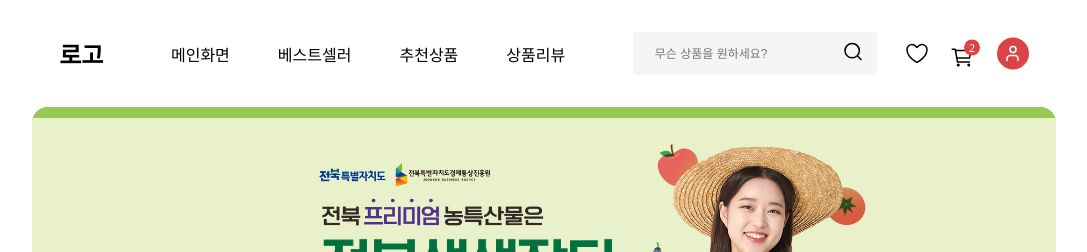
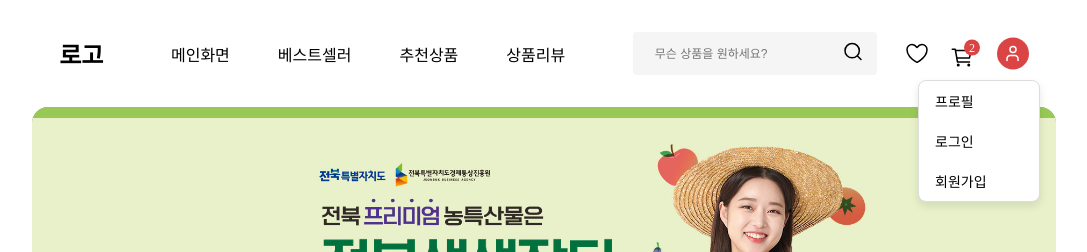
Before and after one commit to ehy0414/React-ReFruit, a React (Create React App) app: page / in a window 1280 px wide. Both pictures are taken after a click on the button 1108 px from the left and 53 px from the top of the page. Shown: the top 252 px of the page, without its empty margins (96-1183 px from the left). Built offline with nearby package versions, Linux system fonts and the light colour scheme; data requests are answered from the project's data file.

Commit message:
:art: design: 유저 아이콘 클릭 시 드롭다운 추가 :sparkles: feat: 로그인 여부를 통한 드롭다운 변경 기능 및 로그아웃 기능 추가

```diff
--- a/src/components/layout/header/HeaderDesign.jsx
+++ b/src/components/layout/header/HeaderDesign.jsx
@@ -1,16 +1,59 @@
 "use client";
-import React, { useState } from "react";
+import React, { useEffect, useRef, useState } from "react";
 import { useNavigate } from "react-router-dom";
 import styled from "styled-components";
 
 const HeaderDesign = () => {
   const navigate = useNavigate();
+  const [searchTerm, setSearchTerm] = useState("");
+  const [isDropdownOpen, setDropdownOpen] = useState(false);
+  const dropdownRef = useRef(null);
+  const [isLoggedIn, setIsLoggedIn] = useState(false); // 실제 로그인 상태로 교체 가능
 
-  const [searchTerm, setSearchTerm] = useState("");
+  const handleUserIconClick = () => {
+    setDropdownOpen(prev => !prev);
+  };
+
+  // 바깥 클릭 시 드롭다운 닫기
+  useEffect(() => {
+    const userId = localStorage.getItem("userId");
+    if(userId) {
+      setIsLoggedIn(true);
+    } else {
+      setIsLoggedIn(false);
+    }
+    const handleClickOutside = (event) => {
+      if (dropdownRef.current && !dropdownRef.current.contains(event.target)) {
+        setDropdownOpen(false);
+      }
+    };
+    document.addEventListener("mousedown", handleClickOutside);
+    return () => document.removeEventListener("mousedown", handleClickOutside);
+  }, []);
 
   const handleSearch = () => {
     if (searchTerm.trim()) {
       navigate(`/search?query=${encodeURIComponent(searchTerm.trim())}`);
+    }
+  };
+
+  // 로그아웃 함수
+  const handleLogout = () => {
+    localStorage.removeItem("userId");
+    localStorage.removeItem("userName");
+    localStorage.removeItem("userEmail");
+    setIsLoggedIn(false);
+    alert("로그아웃 되었습니다.");
+    navigate("/"); // 홈페이지로 이동
+  };
+
+  //프로필 클릭시 로그인 여부 확인
+  const handleProfileClick = () => {
+    if (isLoggedIn) {
+      navigate("/profile");
+    } else {
+      alert("로그인이 필요합니다.");
+      navigate("/login");
     }
   };
 
@@ -43,7 +86,7 @@ const HeaderDesign = () => {
         </SearchContainer>
 
         <IconsContainer>
-          <WishlistIcon
+          <WishlistIcon onClick={() => {navigate("/wishlist")}}
             dangerouslySetInnerHTML={{
               __html: `<svg width="32" height="33" viewBox="0 0 32 33" fill="none" xmlns="http://www.w3.org/2000/svg">
               <path d="M11 7.5C8.239 7.5 6 9.716 6 12.45C6 14.657 6.875 19.895 15.488 25.19C15.6423 25.2839 15.8194 25.3335 16 25.3335C16.1806 25.3335 16.3577 25.2839 16.512 25.19C25.125 19.895 26 14.657 26 12.45C26 9.716 23.761 7.5 21 7.5C18.239 7.5 16 10.5 16 10.5C16 10.5 13.761 7.5 11 7.5Z" stroke="black" stroke-width="1.5" stroke-linecap="round" stroke-linejoin="round"></path>
@@ -64,15 +107,28 @@ const HeaderDesign = () => {
               }}
             />
           </CartContainer>
-          <UserIcon
+          <UserIcon onClick={handleUserIconClick}
             dangerouslySetInnerHTML={{
               __html: `<svg width="32" height="33" viewBox="0 0 32 33" fill="none" xmlns="http://www.w3.org/2000/svg">
-              <rect y="0.5" width="32" height="32" rx="16" fill="#DB4444"></rect>
-              <path d="M21 23.5V21.8333C21 20.9493 20.691 20.1014 20.1408 19.4763C19.5907 18.8512 18.8446 18.5 18.0667 18.5H12.9333C12.1554 18.5 11.4093 18.8512 10.8592 19.4763C10.309 20.1014 10 20.9493 10 21.8333V23.5" stroke="white" stroke-width="1.5" stroke-linecap="round" stroke-linejoin="round"></path>
-              <path d="M16 15.5C17.6569 15.5 19 14.1569 19 12.5C19 10.8431 17.6569 9.5 16 9.5C14.3431 9.5 13 10.8431 13 12.5C13 14.1569 14.3431 15.5 16 15.5Z" stroke="white" stroke-width="1.5" stroke-linecap="round" stroke-linejoin="round"></path>
-            </svg>`,
+                <rect y="0.5" width="32" height="32" rx="16" fill="#DB4444"></rect>
+                <path d="M21 23.5V21.8333C21 20.9493 20.691 20.1014 20.1408 19.4763C19.5907 18.8512 18.8446 18.5 18.0667 18.5H12.9333C12.1554 18.5 11.4093 18.8512 10.8592 19.4763C10.309 20.1014 10 20.9493 10 21.8333V23.5" stroke="white" stroke-width="1.5" stroke-linecap="round" stroke-linejoin="round"/>
+                <path d="M16 15.5C17.6569 15.5 19 14.1569 19 12.5C19 10.8431 17.6569 9.5 16 9.5C14.3431 9.5 13 10.8431 13 12.5C13 14.1569 14.3431 15.5 16 15.5Z" stroke="white" stroke-width="1.5" stroke-linecap="round" stroke-linejoin="round"/>
+              </svg>`
             }}
           />
+          {isDropdownOpen && (
+            <DropdownMenu ref={dropdownRef}>
+              <DropdownItem onClick={handleProfileClick}>프로필</DropdownItem>
+              {isLoggedIn ? (
+                <DropdownItem onClick={handleLogout}>로그아웃</DropdownItem>
+              ) : (
+                <>
+                  <DropdownItem onClick={() => {navigate("/login")}}>로그인</DropdownItem>
+                  <DropdownItem onClick={() => {navigate("/join")}}>회원가입</DropdownItem>
+                </>
+              )}
+            </DropdownMenu>
+          )}
         </IconsContainer>
       </RightSection>
     </HeaderContainer>
@@ -216,4 +272,25 @@ const UserIcon = styled.button`
   display: flex;
 `;
 
+const DropdownMenu = styled.div`
+  position: absolute;
+  top: 5rem;
+  right: 9rem;
+  width: 120px;
+  background: white;
+  border: 1px solid #ddd;
+  border-radius: 8px;
+  box-shadow: 0 4px 8px rgba(0, 0, 0, 0.1);
+  z-index: 1000;
+`;
+
+const DropdownItem = styled.div`
+  padding: 10px 16px;
+  font-size: 14px;
+  cursor: pointer;
+  &:hover {
+    background-color: #f5f5f5;
+  }
+`;
+
 export default HeaderDesign;
```
